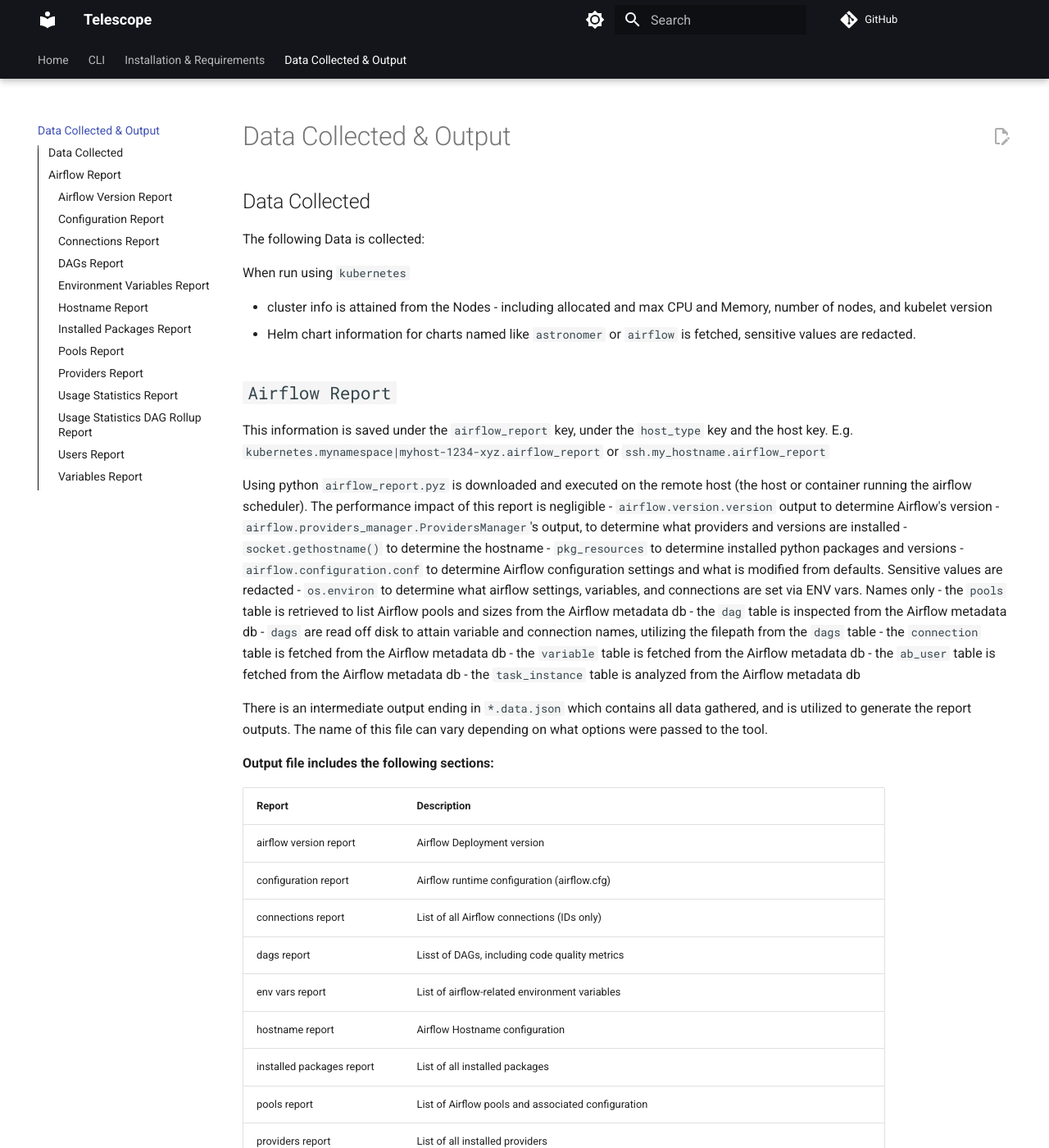
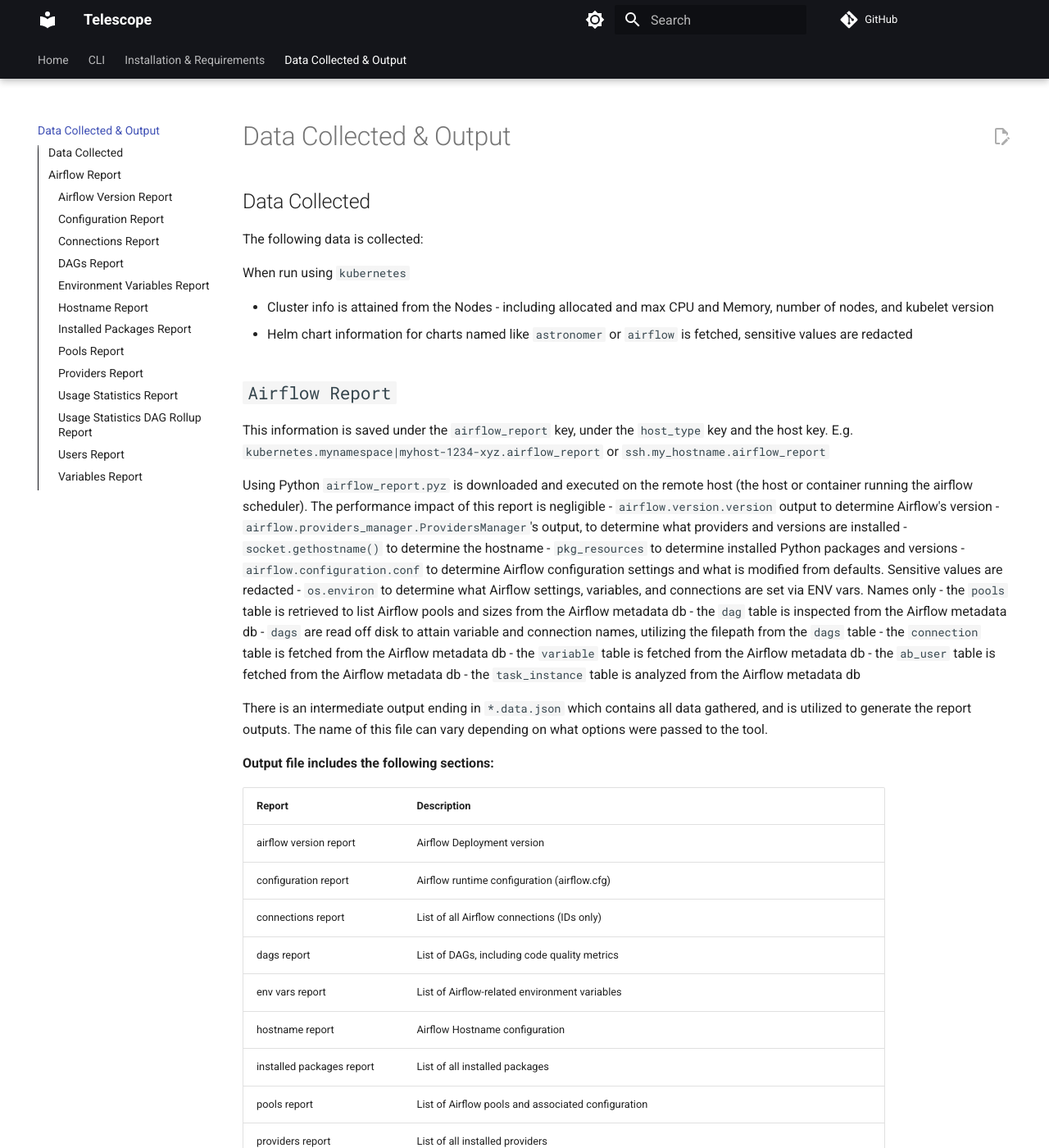
Before and after one commit to astronomer/telescope, an MkDocs documentation site: the page built from docs/output.md, in a window 1280 px wide and 1400 px high. Shown: the whole window at 82% size. Built offline with MkDocs 1.6.1 and Material for MkDocs 9.7.7, drawn with Linux system fonts in a browser that asks for light colours; comment, search, counter and statistics services are not loaded; some of the changed text lies outside the part shown.

Commit message:
docs-typos

```diff
--- a/docs/output.md
+++ b/docs/output.md
@@ -1,22 +1,22 @@
 # Data Collected & Output
 ## Data Collected
-The following Data is collected:
+The following data is collected:
 
 When run using `kubernetes`
 
-- cluster info is attained from the Nodes - including allocated and max CPU and Memory, number of nodes, and kubelet version
-- Helm chart information for charts named like `astronomer` or `airflow` is fetched, sensitive values are redacted.
+- Cluster info is attained from the Nodes - including allocated and max CPU and Memory, number of nodes, and kubelet version
+- Helm chart information for charts named like `astronomer` or `airflow` is fetched, sensitive values are redacted
 
 ## `Airflow Report`
 This information is saved under the `airflow_report` key, under the `host_type` key and the host key. E.g. `kubernetes.mynamespace|myhost-1234-xyz.airflow_report` or `ssh.my_hostname.airflow_report`
 
-Using python `airflow_report.pyz` is downloaded and executed on the remote host (the host or container running the airflow scheduler). The performance impact of this report is negligible
+Using Python `airflow_report.pyz` is downloaded and executed on the remote host (the host or container running the airflow scheduler). The performance impact of this report is negligible
 - `airflow.version.version` output to determine Airflow's version
 - `airflow.providers_manager.ProvidersManager`'s output, to determine what providers and versions are installed
 - `socket.gethostname()` to determine the hostname
-- `pkg_resources` to determine installed python packages and versions
+- `pkg_resources` to determine installed Python packages and versions
 - `airflow.configuration.conf` to determine Airflow configuration settings and what is modified from defaults. Sensitive values are redacted
-- `os.environ` to determine what airflow settings, variables, and connections are set via ENV vars. Names only
+- `os.environ` to determine what Airflow settings, variables, and connections are set via ENV vars. Names only
 - the `pools` table is retrieved to list Airflow pools and sizes from the Airflow metadata db
 - the `dag` table is inspected from the Airflow metadata db
   - `dags` are read off disk to attain variable and connection names, utilizing the filepath from the `dags` table
@@ -36,8 +36,8 @@
 | airflow version report        | Airflow Deployment version                                                                             |
 | configuration report          | Airflow runtime configuration (airflow.cfg)                                                            |
 | connections report            | List of all Airflow connections (IDs only)                                                             |
-| dags report                   | Lisst of DAGs, including code quality metrics                                                          |
-| env vars report               | List of airflow-related environment variables                                                          |
+| dags report                   | List of DAGs, including code quality metrics                                                           |
+| env vars report               | List of Airflow-related environment variables                                                          |
 | hostname report               | Airflow Hostname configuration                                                                         |
 | installed packages report     | List of all installed packages                                                                         |
 | pools report                  | List of Airflow pools and associated configuration                                                     |
@@ -124,7 +124,7 @@
 
 ### Environment Variables Report
 
-List of airflow-related environment variables
+List of Airflow-related environment variables
 
 Example values:
 Note: Only the keys are fetched by Telescope for obvious security reasons.
```
Also changed, not shown: docs/CLI.md (+6 -6 lines), docs/index.md (+3 -3 lines), docs/install.md (+1 -1 lines).
